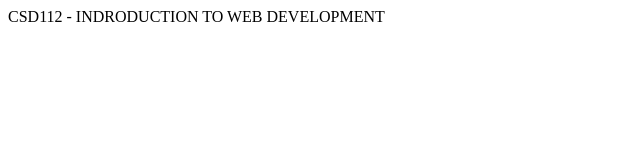
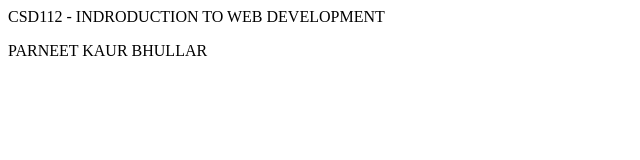
Before and after one commit to 21047509/www.parneet, a plain HTML site: page index.html in a window 1280 px wide. Shown: the whole page, without its empty margins (0-640 px from the left). Drawn offline with Linux system fonts and the light colour scheme.

Commit message:
index.html

```diff
--- a/index.html
+++ b/index.html
@@ -2,5 +2,6 @@
 <html>
 <body>
 <p>CSD112 - INDRODUCTION TO WEB DEVELOPMENT </p>
+<p>PARNEET KAUR BHULLAR<p>
 </body>
 </html>
```
